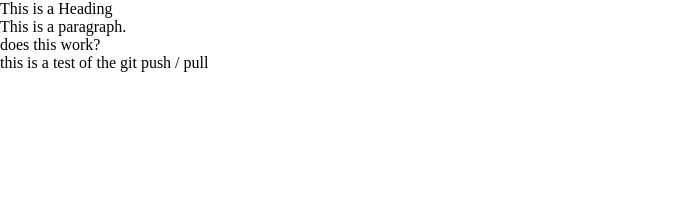
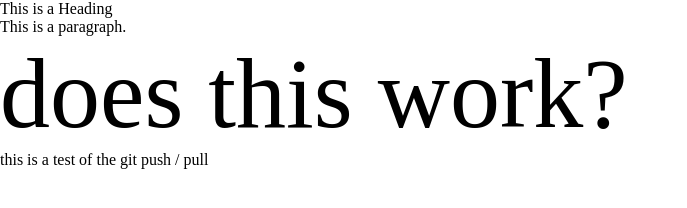
Before and after one commit to alrandle/alrandle.github.io, a plain HTML site: page index.html in a window 1280 px wide. Shown: the whole page, without its empty margins (0-687 px from the left). Drawn offline with Linux system fonts and the light colour scheme.

Commit message:
test addition

```diff
--- a/Master.css
+++ b/Master.css
@@ -8,3 +8,7 @@ html,body,div,span,applet,object,iframe,h1,h2,h3,h4,h5,h6,p,blockquote,pre,a,abb
 }
 
 /* The above is a CSS HTML5 reset from https://meyerweb.com/eric/tools/css/reset/. It is used to reset the values of HTML5 to be able to have full control over the CSS development of the pages*/
+
+h2{
+    font-size: 100px;
+}
```
